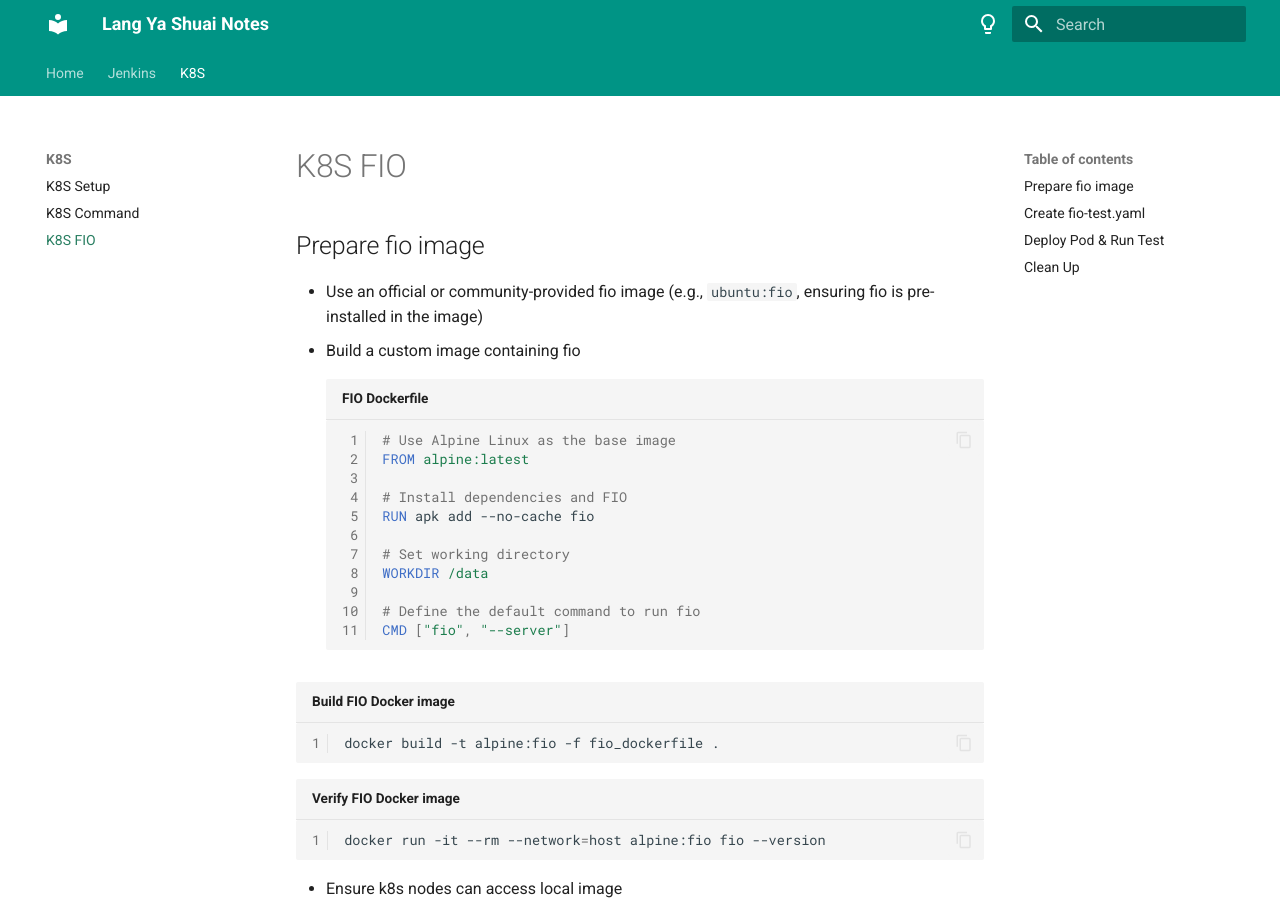
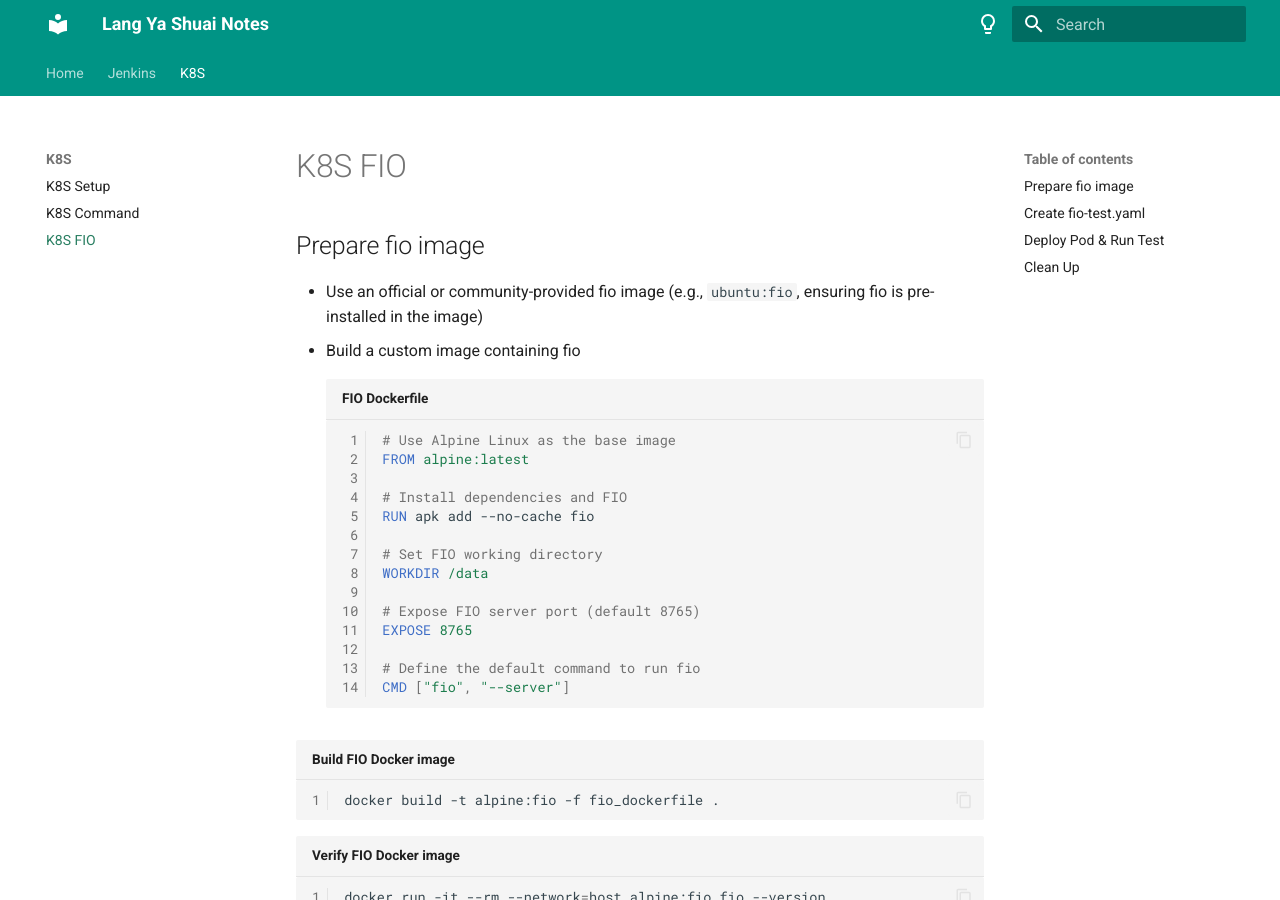
Before and after one commit to zhouushe/notes, an MkDocs documentation site: the page built from docs/k8s_fio.md, in a window 1280 px wide and 900 px high. Built offline with MkDocs 1.6.1 and Material for MkDocs 9.7.7, drawn with Linux system fonts in a browser that asks for light colours.

Commit message:
Update k8s_fio.md

```diff
--- a/docs/k8s_fio.md
+++ b/docs/k8s_fio.md
@@ -8,8 +8,11 @@ FROM alpine:latest
 # Install dependencies and FIO
 RUN apk add --no-cache fio
 
-# Set working directory
+# Set FIO working directory
 WORKDIR /data
+
+# Expose FIO server port (default 8765)
+EXPOSE 8765
 
 # Define the default command to run fio
 CMD ["fio", "--server"]
```
